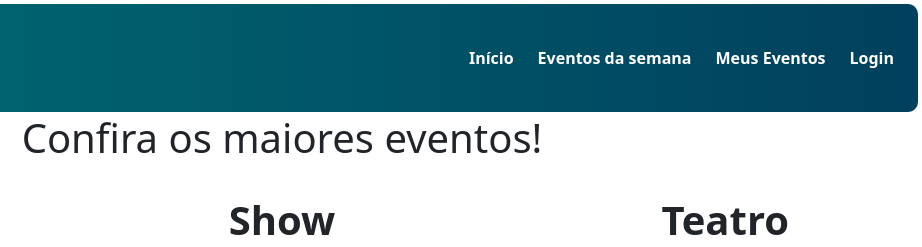
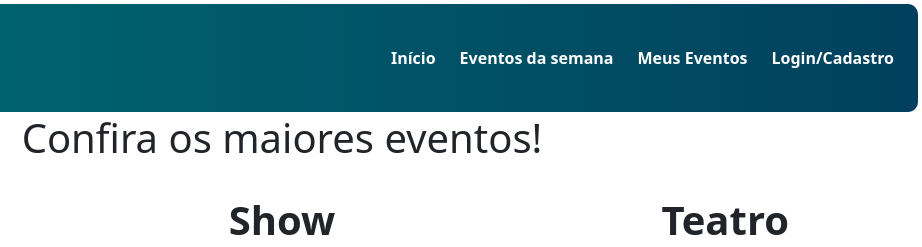
Before and after one commit to omarianoeduardo/projeto-frontend, a plain HTML site: page index.html in a window 1280 px wide. Shown: the top 247 px of the page, 358-1280 px from the left. Drawn offline with nearby package versions, Linux system fonts and the light colour scheme.

Commit message:
Add files via upload

```diff
--- a/index.html
+++ b/index.html
@@ -20,7 +20,7 @@
                 <a href="index.html">Início</a>
                 <a href="eventossemanal.html">Eventos da semana</a>
                 <a href="meuseventos.html">Meus Eventos</a>
-                <a href="login.html">Login</a>
+                <a href="login.html">Login/Cadastro</a>
               </nav>
         </header>
             <h1>Confira os maiores eventos!</h1>
```
Also changed, not shown: contato.html (+1 -0 lines), eventossemanal.html (+1 -0 lines), login.html (+2 -1 lines), meuseventos.html (+1 -0 lines).
